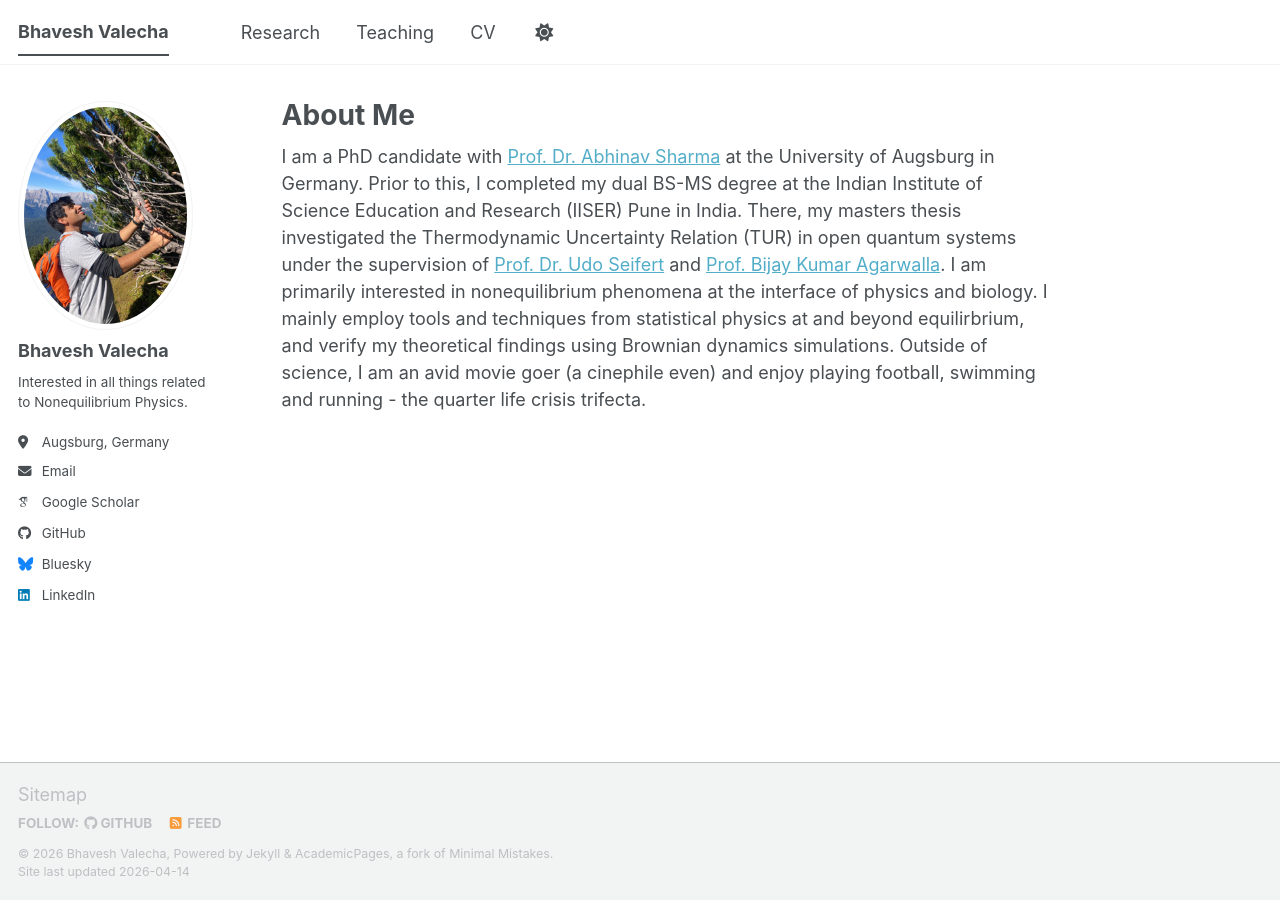
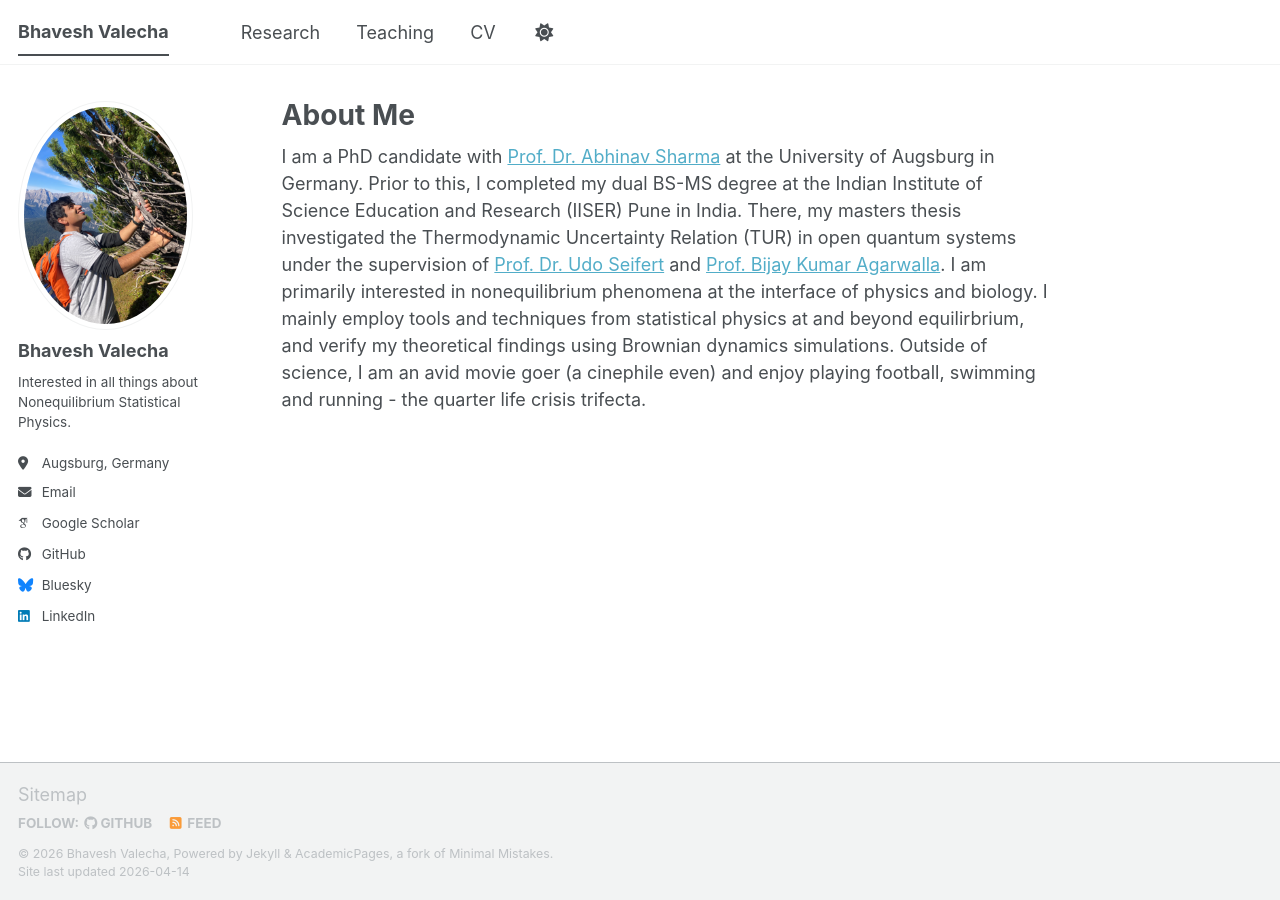
Before and after one commit to bhavesh-valecha/bhavesh-valecha.github.io, a Jekyll site: the page built from _pages/about.md, in a window 1280 px wide. Built offline with Jekyll 4.4.1, drawn with Linux system fonts in a browser that asks for light colours; some web fonts are replaced; a script bundle is joined from its source files by our own code; library files that are not in the unit come from our copies; a file with an impossible date is left out.

Commit message:
Update _config.yml

```diff
--- a/_config.yml
+++ b/_config.yml
@@ -26,7 +26,7 @@ author:
   avatar           : "profile.png"
   name             : "Bhavesh Valecha"
   pronouns         : # example: "she/her"
-  bio              : "Interested in all things related to Nonequilibrium Physics."
+  bio              : "Interested in all things about Nonequilibrium Statistical Physics."
   location         : "Augsburg, Germany"
   employer         :
   uri              : # URL
```
